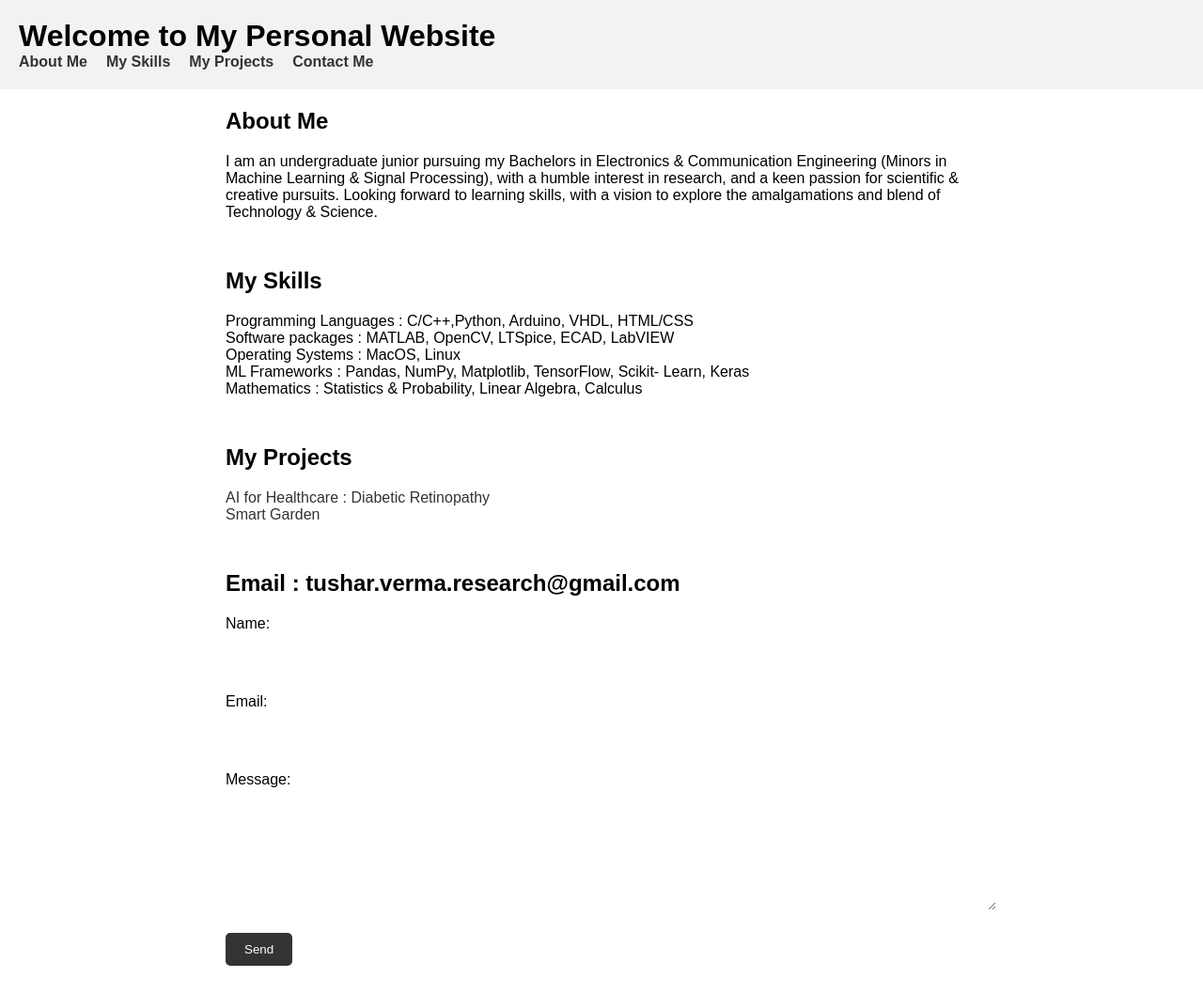
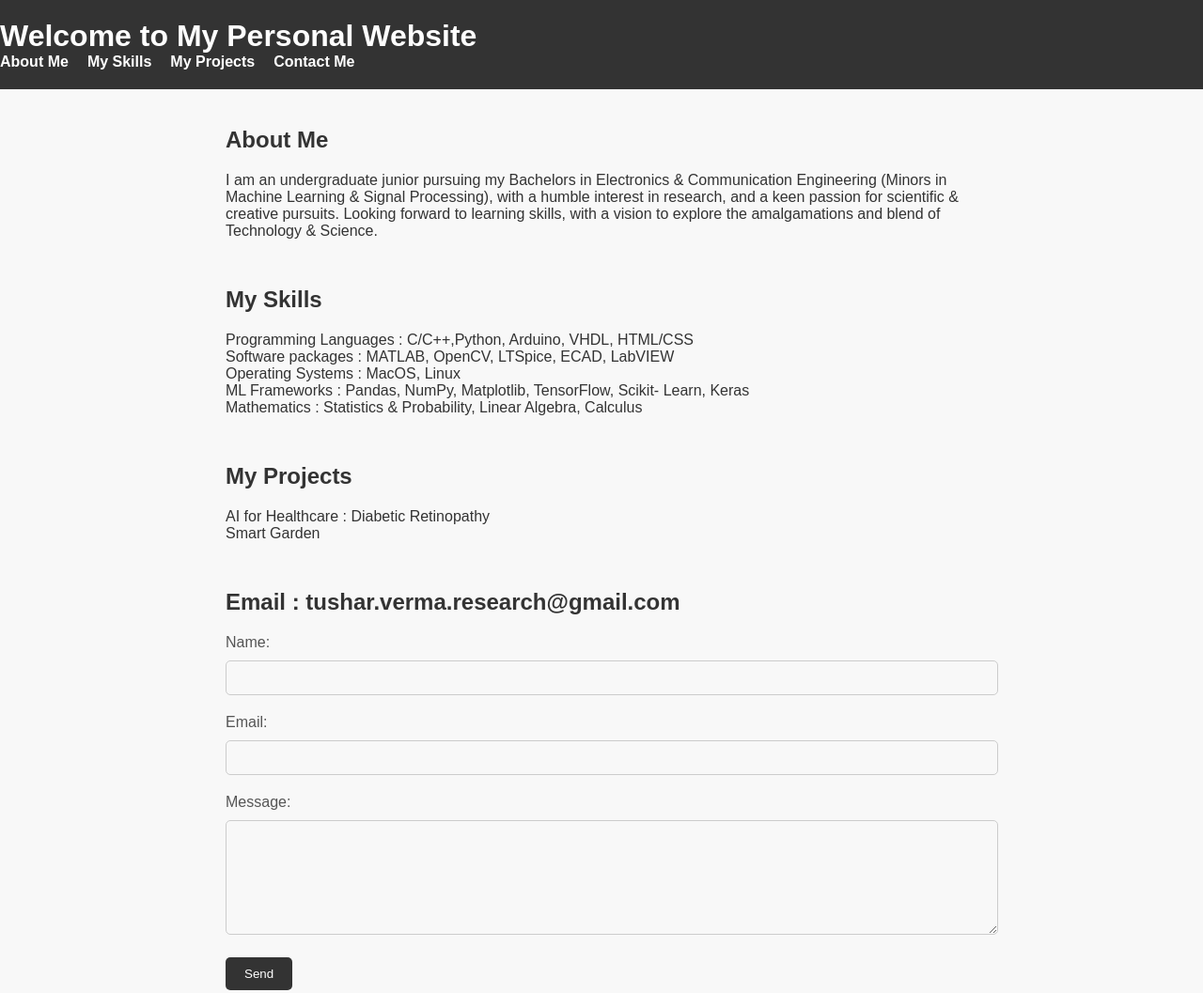
Before and after one commit to vermatushar/vermatushar.github.io, a plain HTML site: page index.html in a window 1280 px wide. Shown: the top 1057 px of the page at 94% size. Drawn offline with Linux system fonts and the light colour scheme.

Commit message:
[update]

```diff
--- a/style.css
+++ b/style.css
@@ -1,9 +1,10 @@
 /* Global styles */
-
 body {
   font-family: Arial, sans-serif;
   margin: 0;
   padding: 0;
+  color: #333;
+  background-color: #f8f8f8;
 }
 
 a {
@@ -18,13 +19,21 @@ ul {
 }
 
 /* Header styles */
+header {
+  background-color: #333;
+  padding: 20px 0;
+}
 
-header {
-  background-color: #f2f2f2;
-  padding: 20px;
+.header-content {
+  max-width: 800px;
+  margin: 0 auto;
+  display: flex;
+  justify-content: space-between;
+  align-items: center;
 }
 
 header h1 {
+  color: #fff;
   margin: 0;
 }
 
@@ -41,15 +50,19 @@ header nav li:last-child {
 }
 
 header nav li a {
+  color: #fff;
   font-weight: bold;
 }
 
+header nav li a:hover {
+  color: #ccc;
+}
+
 /* Main content styles */
-
 main {
   max-width: 800px;
   margin: 0 auto;
-  padding: 20px;
+  padding: 40px 20px;
 }
 
 section {
@@ -57,6 +70,25 @@ section {
 }
 
 h2 {
+  color: #333;
+  margin-top: 0;
+}
+
+.education-item, .experience-item {
+  margin-bottom: 30px;
+}
+
+.education-item h3, .experience-item h3 {
+  color: #555;
+  margin-top: 0;
+}
+
+.project-item {
+  margin-top: 20px;
+}
+
+.project-item h4 {
+  color: #777;
   margin-top: 0;
 }
 
@@ -67,15 +99,17 @@ ul li a:hover {
 form label {
   display: block;
   margin-bottom: 10px;
+  color: #555;
 }
 
 form input,
 form textarea {
   width: 100%;
   padding: 10px;
-  border: none;
+  border: 1px solid #ccc;
   border-radius: 5px;
   margin-bottom: 20px;
+  background-color: #f8f8f8;
 }
 
 form textarea {
@@ -96,7 +130,6 @@ form button:hover {
 }
 
 /* Footer styles */
-
 footer {
   background-color: #333;
   color: #fff;
```
